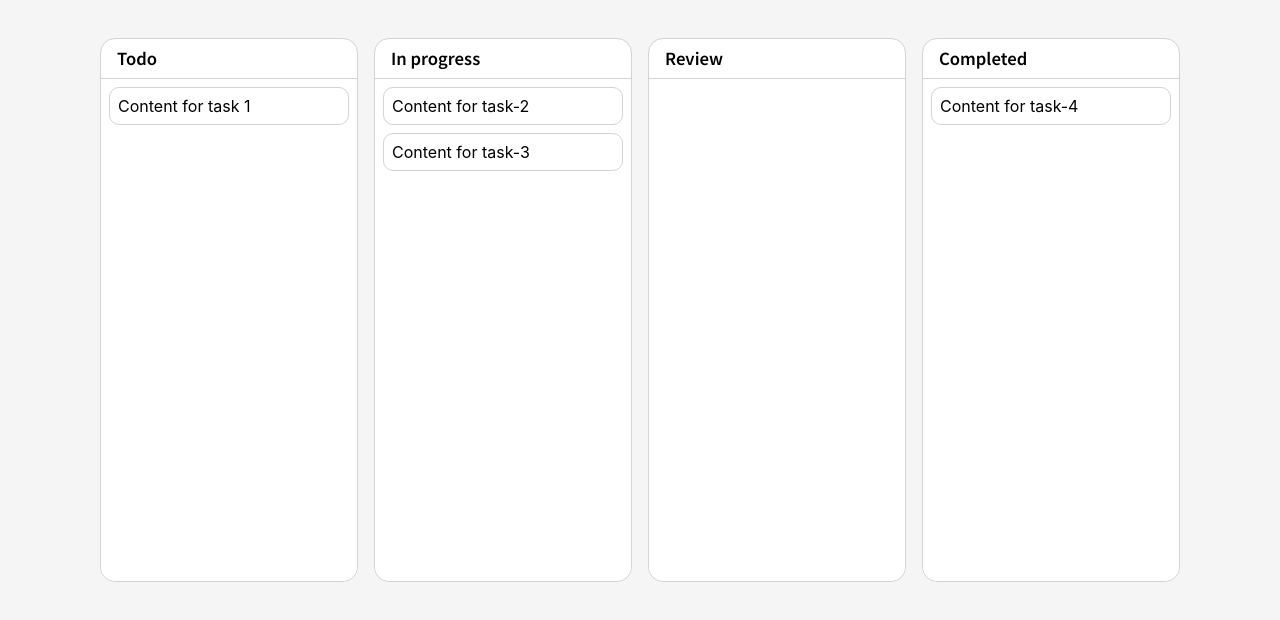
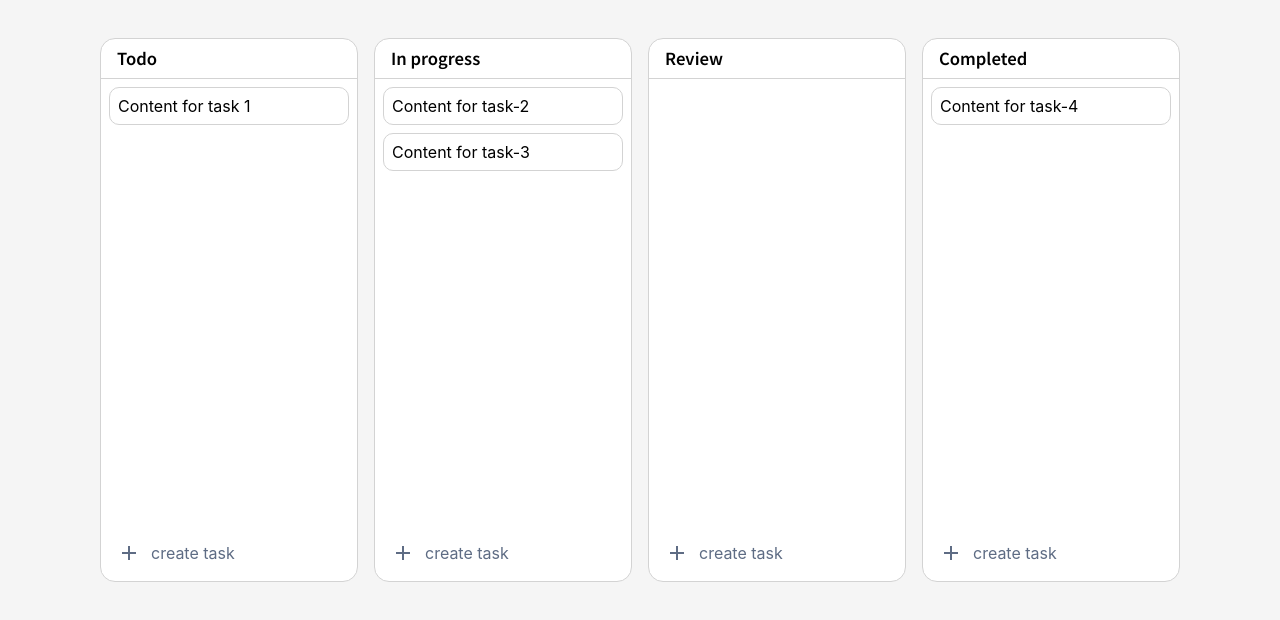
Before and after one commit to momingse/trello-like-todolist, a React (Create React App) app: page / in a window 1280 px wide. Shown: the top 620 px of the page. Built offline with nearby package versions, Linux system fonts and the light colour scheme.

Commit message:
Add a TaskCreator button and blank sheet for input

```diff
--- a/src/components/Column.jsx
+++ b/src/components/Column.jsx
@@ -1,6 +1,7 @@
 import React, { useMemo } from "react";
 import styled from "styled-components";
 import { Droppable } from "react-beautiful-dnd";
+import TaskCreator from "./TaskCreator";
 import Task from "./Task";
 
 const Container = styled.div`
@@ -15,14 +16,17 @@ const Container = styled.div`
 `;
 const Title = styled.h3`
   padding: 8px 16px;
-  font-family: 'Source Sans Pro', sans-serif;
+  font-family: "Source Sans Pro", sans-serif;
   font-weight: 600;
   border-bottom: 1px solid lightgrey;
 `;
 const TaskList = styled.div`
   padding: 8px;
   transition: background-color 0.2s ease;
-  background-color: ${(props) => (props.isdraggingover ? "#FFEBE6" : props.isStart ? "#E3FCEF" : "inherit")};
+  // background-color: ${(props) =>
+    props.isdraggingover ? "#FFEBE6" : props.isStart ? "#E3FCEF" : "inherit"};
+  background-color: ${(props) =>
+    props.isdraggingover ? "lightgrey" : "inherit"};
   flex-grow: 1;
   min-height: 100px;
   border-radius: 0 0 15px 15px;
@@ -61,6 +65,7 @@ const Column = (props) => {
           </TaskList>
         )}
       </Droppable>
+      <TaskCreator />
     </Container>
   );
 };
--- a/src/components/Task.jsx
+++ b/src/components/Task.jsx
@@ -64,7 +64,7 @@ const Task = (props) => {
           {isShown && (
             <ButtonContainer>
               <ClearIcon
-                onClick={e => console.log("delete")}
+                onClick={(e) => console.log("delete")}
                 sx={{ fontSize: "15px", color: "grey" }}
               />
             </ButtonContainer>
--- /dev/null
+++ b/src/components/TaskCreator.jsx
@@ -0,0 +1,81 @@
+import styled from "styled-components";
+import AddIcon from "@mui/icons-material/Add";
+import { Dialog, TextField, DialogTitle } from "@mui/material";
+import React from "react";
+
+const CreateButton = styled.div`
+  padding: 8px;
+  margin: 8px;
+  border-radius: 10px;
+  color: #5e6c84;
+  &:hover {
+    background-color: #f1f1f1;
+    box-shadow: 0px 2px 4px rgba(0, 0, 0, 0.1);
+  }
+  &:active {
+    background-color: #e1e1e1;
+    box-shadow: 0px 1px 2px rgba(0, 0, 0, 0.1);
+  }
+  align-items: center;
+
+  display: flex;
+`;
+
+const StyledIconContainer = styled.div`
+  padding-right: 10px;
+  display: flex;
+`;
+
+const TitleInputFile = styled.div`
+  display: flex;
+  flex-direction: column;
+  padding: 16px;
+`;
+
+const TaskCreator = () => {
+  const [isOpened, setIsOpened] = React.useState(false);
+
+  const handleClose = () => {
+    setIsOpened(false);
+  };
+
+  const handleOnCliked = () => {
+    setIsOpened(true);
+  };
+
+  return (
+    <React.Fragment>
+      <CreateButton
+        onClick={handleOnCliked}
+      >
+        <StyledIconContainer>
+          <AddIcon />
+        </StyledIconContainer>
+        create task
+      </CreateButton>
+
+      <Dialog
+        open={isOpened}
+        onClose={handleClose}
+        scroll={"paper"}
+        aria-labelledby="simple-dialog-title"
+        sx={{
+          "& .MuiPaper-root": {
+            display: "flex",
+            color: "#2C82C1",
+            width: "80vw",
+            height: "80vh",
+            maxWidth: "644px",
+            maxHeight: "672px",
+          },
+        }}
+      >
+        <TitleInputFile>
+          <TextField id="standard-basic" label="Title" variant="standard" />
+        </TitleInputFile>
+      </Dialog>
+    </React.Fragment>
+  );
+};
+
+export default TaskCreator;
```
